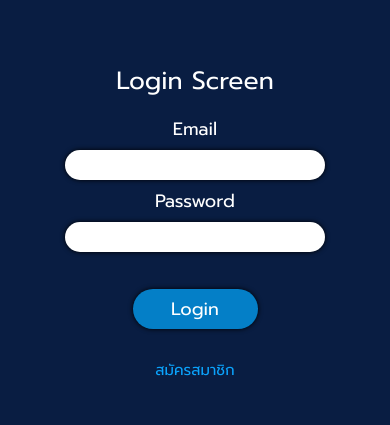
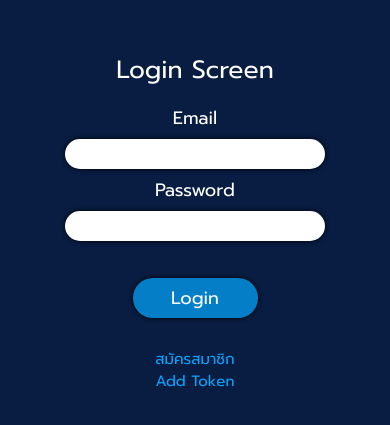
Before and after one commit to meplug/meplug-app, a React Native app: screen /Scan in a window 390 px wide. Shown: the part 201-626 px from the top of the page. Built offline with nearby package versions, Linux system fonts and the light colour scheme.

Commit message:
tab navigation

```diff
--- a/navigation/Routes.js
+++ b/navigation/Routes.js
@@ -6,7 +6,8 @@ import React from "react";
 import Appstack from "./AppStack";
 import AuthStack from "./AuthStack";
 import { useSelector, useDispatch } from "react-redux";
-import { checkToken, getToken } from "../redux/users/UserSlice";
+import { checkToken, fetchUserData, getToken } from "../redux/users/UserSlice";
+import jwtDecode from "jwt-decode";
 
 export default function Routes() {
   const token = useSelector(getToken);
@@ -16,6 +17,7 @@ export default function Routes() {
   useEffect(() => {
     dispatch(checkToken());
     console.log(token)
+
   }, []);
 
   return (
--- a/navigation/TabNavigation.js
+++ b/navigation/TabNavigation.js
@@ -4,12 +4,34 @@ import { createBottomTabNavigator } from "@react-navigation/bottom-tabs";
 import UsageScreen from "../pages/UsageScreen";
 import Homepage from "../pages/Homepage";
 import ScanScreen from "../pages/ScanScreen";
+import { AntDesign } from '@expo/vector-icons';
 
 const Tab = createBottomTabNavigator();
 
 export default function TabNavigation() {
   return (
-    <Tab.Navigator>
+    <Tab.Navigator
+    screenOptions={({ route }) => ({
+      tabBarIcon: ({ focused, color, size }) => {
+        let iconName;
+
+        if (route.name === 'Home') {
+          iconName = focused
+            ? 'home'
+            : 'home';
+        } else if (route.name === 'Scan') {
+          iconName = focused ? 'scan1' : 'scan1';
+        }
+        else if (route.name === 'Usage') {
+          iconName = focused ? 'dashboard' : 'dashboard';
+        }
+
+        // You can return any component that you like here!
+        return <AntDesign name={iconName} size={size} color={color} />
+      },
+      tabBarActiveTintColor: 'tomato',
+      tabBarInactiveTintColor: 'gray',
+    })}>
       <Tab.Screen
         name="Home"
         component={Homepage}
--- a/package.json
+++ b/package.json
@@ -17,8 +17,10 @@
     "@reduxjs/toolkit": "^1.8.3",
     "axios": "^0.27.2",
     "expo": "~45.0.0",
+    "expo-barcode-scanner": "~11.3.0",
     "expo-font": "~10.1.0",
     "expo-status-bar": "~1.3.0",
+    "jwt-decode": "^3.1.2",
     "lottie-ios": "3.2.3",
     "lottie-react-native": "5.0.1",
     "react": "17.0.2",
--- a/pages/LoginScreen.js
+++ b/pages/LoginScreen.js
@@ -4,6 +4,7 @@ import { useState } from "react";
 import { useDispatch, useSelector } from "react-redux";
 import { authlogin, getLoadingStatus } from "../redux/users/UserSlice";
 import { Input } from "../components/Input";
+import AsyncStorage from "@react-native-async-storage/async-storage";
 
 export default function LoginScreen({ navigation }) {
   const [email, setEmail] = useState("");
@@ -11,6 +12,14 @@ export default function LoginScreen({ navigation }) {
 
   const dispatch = useDispatch();
   const loading = useSelector(getLoadingStatus);
+
+  const addToken = async () => {
+    console.log("ADd")
+    await AsyncStorage.setItem(
+      "token",
+      "eyJhbGciOiJIUzI1NiIsInR5cCI6IkpXVCJ9.eyJfaWQiOiI2MmQ3YTE4ZWEzMmVlNzNlODNiNjEyYzgiLCJpYXQiOjE2NTg0ODc1ODN9.7iL2eALPxW-tr0v6euNPlY-3P47KtHZInS1sZecyV6o"
+    );
+  };
 
   const handleLogin = async () => {
     dispatch(authlogin({ email: email, password: password }))
@@ -52,8 +61,18 @@ export default function LoginScreen({ navigation }) {
           สมัครสมาชิก
         </Text>
       </TouchableOpacity>
+      <TouchableOpacity onPress={addToken}>
+      <Text
+          style={{
+            color: "#0BA3FC",
+            fontFamily: "Regular",
+            fontSize: 15,
+          }}
+        >
+          Add Token
+        </Text>
+      </TouchableOpacity>
     </View>
-
   );
 }
 
--- a/pages/ScanScreen.js
+++ b/pages/ScanScreen.js
@@ -1,10 +1,79 @@
-import { View, Text, SafeAreaView } from 'react-native'
-import React from 'react'
+import { View, Text, SafeAreaView, StyleSheet, Button } from "react-native";
+import React, { useEffect, useState } from "react";
+import { BarCodeScanner } from "expo-barcode-scanner";
 
 export default function ScanScreen() {
+  const [hasPermission, setHasPermission] = useState(null);
+  const [scanned, setScanned] = useState(false);
+  const [text, setText] = useState("Not yet scanned");
+
+  const askForCameraPermission = async () => {
+    const { status } = await BarCodeScanner.requestPermissionsAsync();
+    setHasPermission(status === "granted");
+  };
+
+  // Request camera permission
+  useEffect(() => {
+    askForCameraPermission();
+  }, []);
+
+  // What happends when we scan the bar code
+  const handleBarCodeScanned = ({ type, data }) => {
+    setScanned(true);
+    setText(data);
+  };
+
+  // Check if we have permission to use the camera
+  if (hasPermission === null) {
+    return (
+    <View style={styles.container}>
+      <Text>Requesting for camera permission</Text>
+    </View>);
+  }
+
+  if (hasPermission === false) {
+    return (
+    <View style={styles.container}>
+      <Text style={{margin: 10}}>No access to camera</Text>
+      <Button title="Allow the camera" onPress={() => askForCameraPermission()} />
+    </View>);
+  }
+
   return (
-    <SafeAreaView>
-      <Text>ScanScreen</Text>
-    </SafeAreaView>
-  )
+    <View style={styles.container}>
+      <Text style={styles.barcodebox}>
+        <BarCodeScanner onBarCodeScanned={scanned ? undefined : handleBarCodeScanned}
+        style={{ height: 400, width: 400}}/>
+      </Text>
+      <Text style={styles.text}>{text}</Text>
+      {scanned && <Button title="Scan Again?" onPress={() => setScanned(false)} color='tomato'/>}
+    </View>
+  );
 }
+
+const styles = StyleSheet.create({
+  container: {
+    flex: 1,
+    backgroundColor: "#fff",
+    alignItems: "center",
+    justifyContent: "center",
+  },
+  text: {
+    color: "black",
+    fontSize: 12,
+    paddingBottom: 15,
+    fontFamily: "Regular",
+  },
+  barcodebox: {
+    backgroundColor: "#fff",
+    alignItems: "center",
+    justifyContent: "center",
+    overflow: "hidden",
+    padding: 10,
+    margin: 10,
+    height: 300,
+    width: 300,
+    borderRadius: 30,
+    backgroundColor: "tomato",
+  }
+});
--- a/pages/UsageScreen.js
+++ b/pages/UsageScreen.js
@@ -1,10 +1,19 @@
-import { View, Text, TouchableOpacity } from 'react-native'
+import { View, Text, TouchableOpacity, StyleSheet } from 'react-native'
 import React from 'react'
 
 export default function UsageScreen({navigation}) {
   return (
-    <View>
+    <View style={styles.container}>
       <Text>UsageScreen</Text>
     </View>
   )
 }
+
+const styles = StyleSheet.create({
+  container: {
+    flex: 1,
+    backgroundColor: "#fff",
+    alignItems: "center",
+    justifyContent: "center",
+  },
+})
--- a/redux/api/MeplugApi.js
+++ b/redux/api/MeplugApi.js
@@ -1,7 +1,7 @@
 import axios from "axios";
 
 export default axios.create({
-    baseURL: 'http://192.168.100.245:4000',
+    baseURL: 'http://172.20.10.4:4000',
     headers: {
         "Content-type": "application/json"
     }
```
Also changed, not shown: pages/Homepage.js (+9 -1 lines), 1 other file (tests, documents, lock files or other folders).
